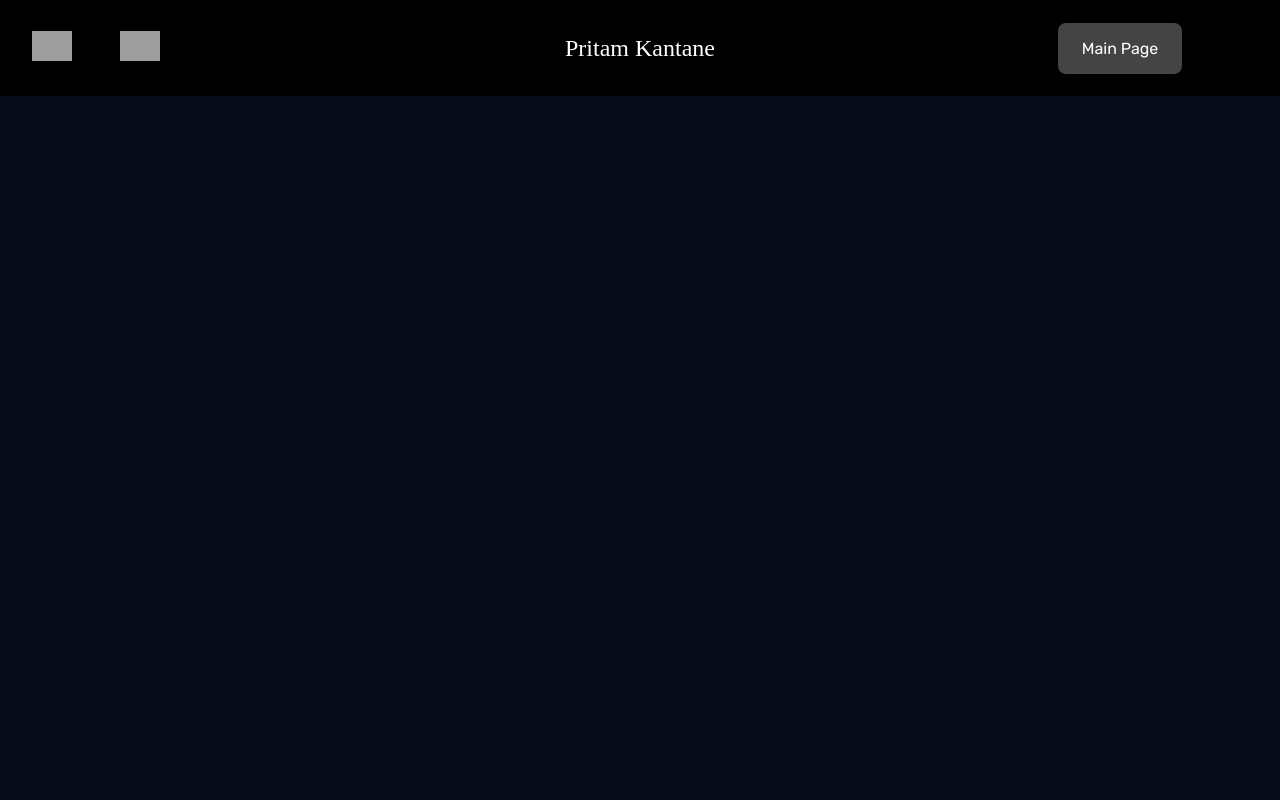
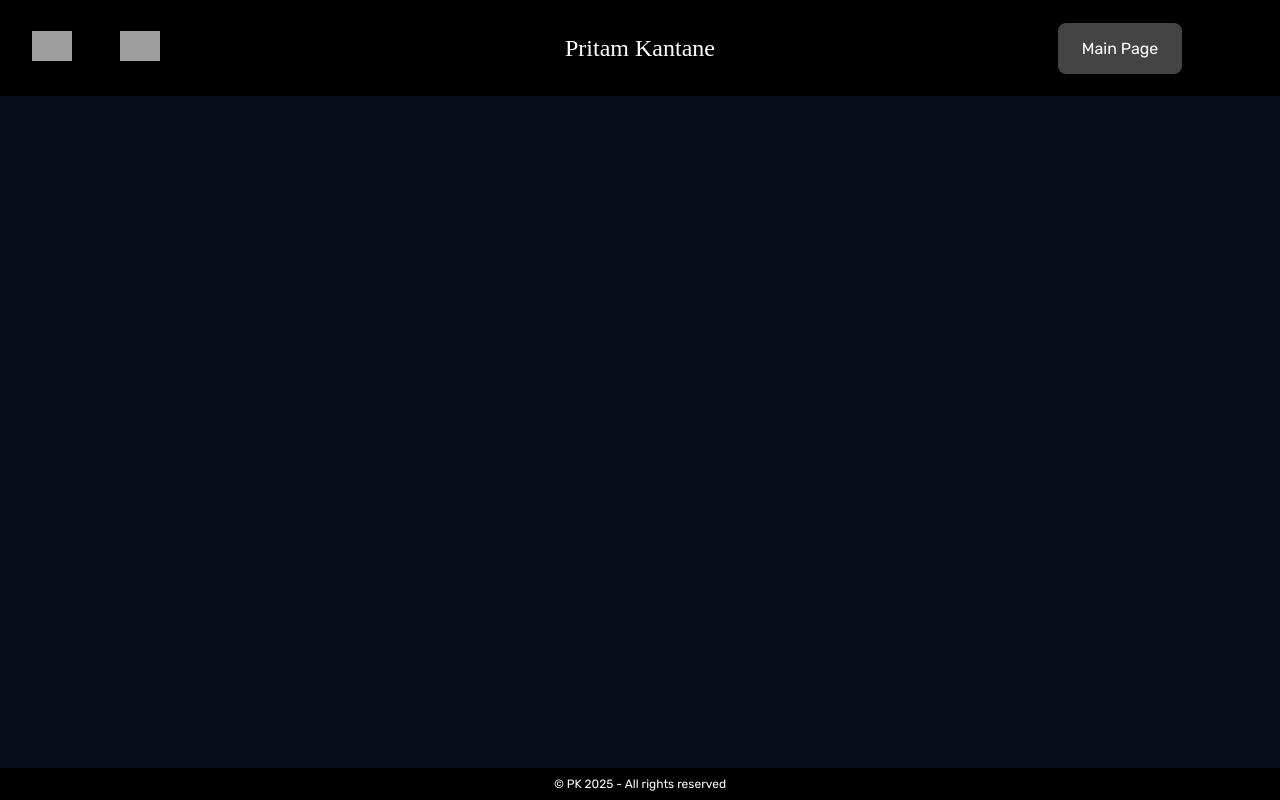
Before and after one commit to PyyLog/pritam-portfolio, an Angular app: page / in a window 1280 px wide. Built offline with nearby package versions, Linux system fonts and the light colour scheme; grey boxes are pictures that could not be loaded.

Commit message:
feat: website footer

```diff
--- a/src/app/app.component.html
+++ b/src/app/app.component.html
@@ -1,3 +1,4 @@
 <div>
   <app-header></app-header>
+  <app-footer></app-footer>
 </div>
--- a/src/app/app.component.ts
+++ b/src/app/app.component.ts
@@ -1,10 +1,11 @@
 import { Component } from '@angular/core';
 import { HeaderComponent } from '../components/header/header.component';
+import { FooterComponent } from '../components/footer/footer.component';
 
 @Component({
   selector: 'app-root',
   standalone: true,
-  imports: [HeaderComponent],
+  imports: [HeaderComponent, FooterComponent],
   templateUrl: './app.component.html',
   styleUrl: './app.component.scss',
 })
--- /dev/null
+++ b/src/components/footer/footer.component.html
@@ -0,0 +1,3 @@
+<div class="footer">
+  <p class="copyright-text">&copy; PK 2025 - All rights reserved</p>
+</div>
--- /dev/null
+++ b/src/components/footer/footer.component.scss
@@ -0,0 +1,18 @@
+@import url('https://fonts.googleapis.com/css2?family=Rubik:ital,wght@0,300..900;1,300..900&display=swap');
+
+.footer {
+  display: flex;
+  position: absolute;
+  justify-content: center;
+  align-items: center;
+  height: 2rem;
+  width: 100%;
+  background: black;
+  bottom: 0;
+
+  .copyright-text {
+    color: white;
+    font-size: 0.75rem;
+    font-family: 'Rubik', sans-serif;
+  }
+}
```
Also changed, not shown: src/components/footer/footer.component.ts (added, +10 -0 lines), 1 other file (tests, documents, lock files or other folders).
